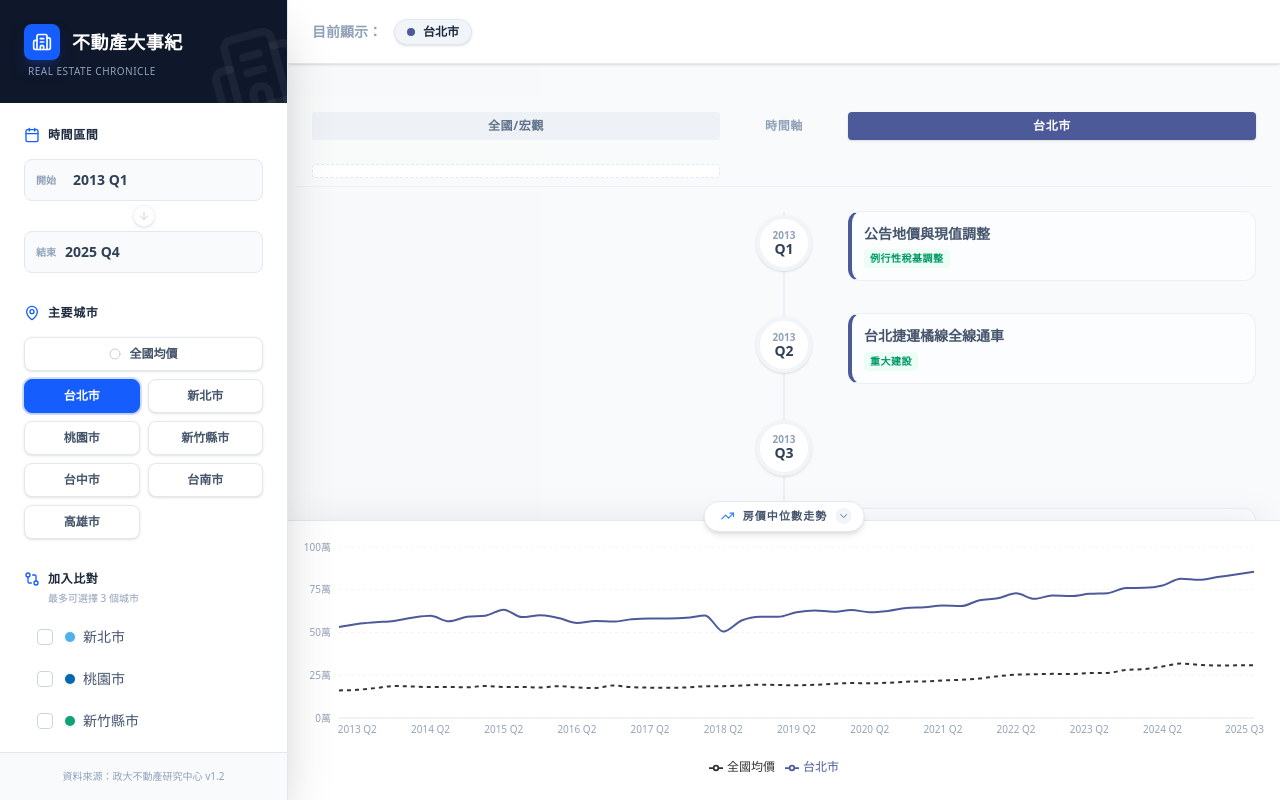
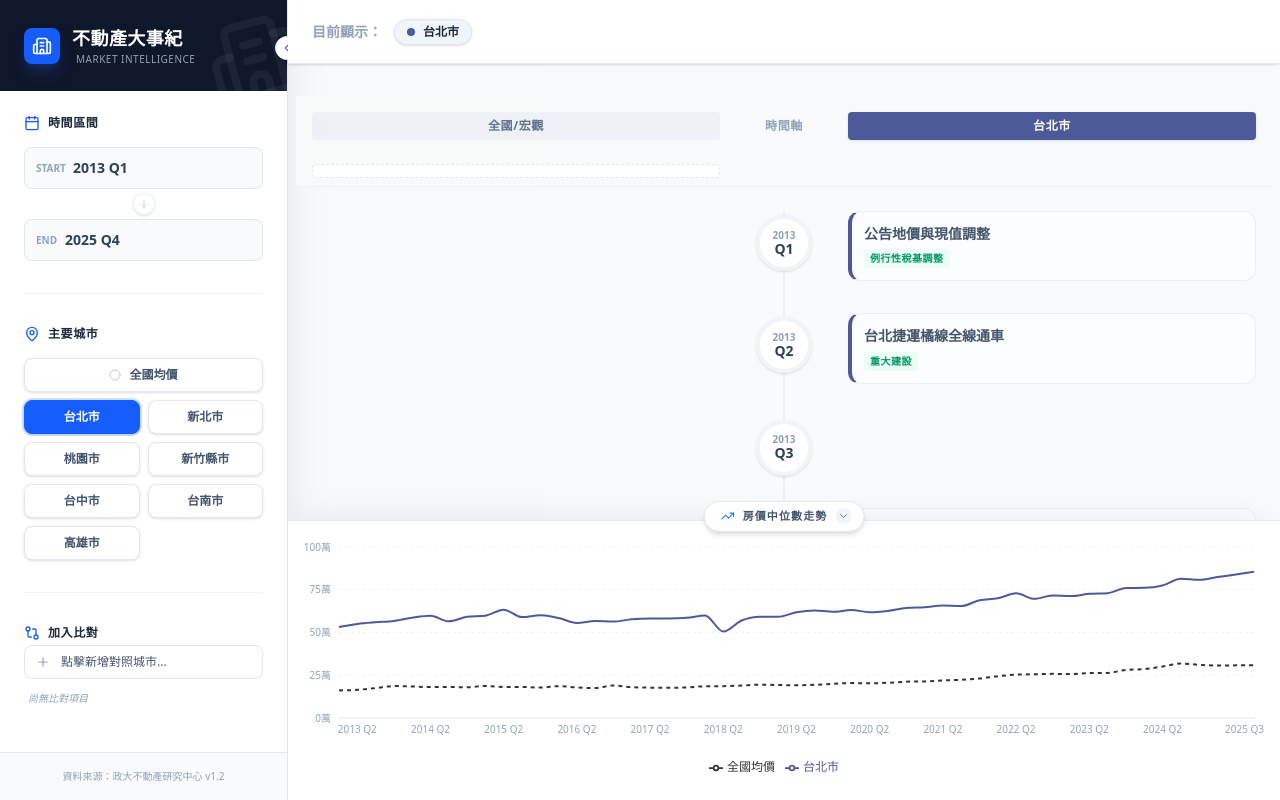
Before and after one commit to NCCU-rer/Real-Estate-Chronicle, a Next.js app: page / in a window 1280 px wide. Built offline with nearby package versions, Linux system fonts and the light colour scheme.

Commit message:
sidebar調整

```diff
--- a/src/app/page.tsx
+++ b/src/app/page.tsx
@@ -1,8 +1,8 @@
 "use client";
 
 import { useState, useMemo } from "react";
-import DashboardSidebar from "@/components/DashboardSidebar"; // 剛建立的側邊欄組件
-import DashboardChart from "@/components/DashboardChart";     // ✨ 剛建立的圖表容器組件
+import DashboardSidebar from "@/components/DashboardSidebar";
+import DashboardChart from "@/components/DashboardChart";
 import EventList from "@/components/EventList";
 import { rawData } from "@/data/sourceData";
 import { processEvents, getQuarterValue } from "@/utils/eventHelper";
@@ -16,6 +16,9 @@ export default function Home() {
   const [compareCities, setCompareCities] = useState<string[]>([]);
   const [isSettingsOpen, setIsSettingsOpen] = useState(false);
   const [isChartOpen, setIsChartOpen] = useState(true);
+
+  // ✨ 新增：側邊欄收合狀態 (預設 false = 展開)
+  const [isSidebarCollapsed, setIsSidebarCollapsed] = useState(false);
 
   // === 2. 業務邏輯 (Handlers) ===
   const handleMainCityChange = (cityId: string) => {
@@ -66,10 +69,12 @@ export default function Home() {
   return (
     <main className="h-screen w-full flex bg-slate-50 font-sans overflow-hidden">
 
-      {/* 1. 側邊欄組件 */}
+      {/* 1. 側邊欄組件 (傳入新的收合狀態) */}
       <DashboardSidebar
         isSettingsOpen={isSettingsOpen}
         setIsSettingsOpen={setIsSettingsOpen}
+        isSidebarCollapsed={isSidebarCollapsed}     // ✨ 傳入狀態
+        setIsSidebarCollapsed={setIsSidebarCollapsed} // ✨ 傳入控制函式
         startPeriod={startPeriod}
         setStartPeriod={setStartPeriod}
         endPeriod={endPeriod}
@@ -107,8 +112,7 @@ export default function Home() {
            </div>
         </header>
 
-        {/* List Content (Middle) */}
-        {/* 注意：這裡的 padding-bottom 依然依賴 isChartOpen 來動態調整 */}
+        {/* List Content */}
         <div className={`flex-1 overflow-y-auto custom-scrollbar bg-slate-50/50 scroll-smooth transition-all duration-300 ${isChartOpen ? 'pb-75' : 'pb-20'}`}>
            <div className="pt-8">
               <EventList
@@ -122,7 +126,7 @@ export default function Home() {
            </div>
         </div>
 
-        {/* 3. 底部圖表組件 */}
+        {/* Bottom Chart */}
         <DashboardChart
           isChartOpen={isChartOpen}
           setIsChartOpen={setIsChartOpen}
--- a/src/components/DashboardSidebar.tsx
+++ b/src/components/DashboardSidebar.tsx
@@ -2,7 +2,6 @@
 
 import { generateQuarterOptions } from "@/utils/eventHelper";
 import { CITIES_CONFIG } from "@/config/cityColors";
-// ✨ 引入漂亮的圖標
 import {
   Building2,
   Calendar,
@@ -11,7 +10,10 @@ import {
   X,
   ArrowRight,
   CheckCircle2,
-  Circle
+  Circle,
+  ChevronLeft,
+  ChevronRight,
+  Plus
 } from "lucide-react";
 
 const QUARTER_OPTIONS = generateQuarterOptions();
@@ -19,6 +21,8 @@ const QUARTER_OPTIONS = generateQuarterOptions();
 interface SidebarProps {
   isSettingsOpen: boolean;
   setIsSettingsOpen: (v: boolean) => void;
+  isSidebarCollapsed: boolean;
+  setIsSidebarCollapsed: (v: boolean) => void;
   startPeriod: string;
   setStartPeriod: (v: string) => void;
   endPeriod: string;
@@ -33,6 +37,8 @@ interface SidebarProps {
 export default function DashboardSidebar({
   isSettingsOpen,
   setIsSettingsOpen,
+  isSidebarCollapsed,
+  setIsSidebarCollapsed,
   startPeriod,
   setStartPeriod,
   endPeriod,
@@ -43,6 +49,20 @@ export default function DashboardSidebar({
   toggleCompare,
   handleCancelCompare,
 }: SidebarProps) {
+
+  const handleCompareSelect = (e: React.ChangeEvent<HTMLSelectElement>) => {
+    const val = e.target.value;
+    if (val && val !== "default") {
+      toggleCompare(val);
+      e.target.value = "default";
+    }
+  };
+
+  // ✨ Helper: 處理展開邏輯
+  const expandSidebar = () => {
+    if (isSidebarCollapsed) setIsSidebarCollapsed(false);
+  };
+
   return (
     <>
        {/* 遮罩層 (Mobile用) */}
@@ -54,36 +74,67 @@ export default function DashboardSidebar({
       )}
 
       <aside className={`
-        fixed md:static inset-y-0 left-0 z-60 w-72
+        fixed md:static inset-y-0 left-0 z-[60
         bg-white border-r border-slate-200
-        flex flex-col shadow-2xl transition-transform duration-300 ease-in-out
+        flex flex-col shadow-2xl transition-all duration-300 ease-in-out
         ${isSettingsOpen ? "translate-x-0" : "-translate-x-full md:translate-x-0"}
+        ${isSidebarCollapsed ? "w-20" : "w-72"}
       `}>
-        {/* Header */}
-        <div className="p-6 bg-slate-900 text-white flex justify-between items-center shrink-0 relative overflow-hidden group">
-          {/* 背景裝飾圖標 (淡淡的) */}
+
+        {/* 收合切換按鈕 */}
+        <button
+          onClick={() => setIsSidebarCollapsed(!isSidebarCollapsed)}
+          className="hidden md:flex absolute -right-3 top-9 w-6 h-6 bg-white border border-slate-200 rounded-full items-center justify-center shadow-md text-slate-500 hover:text-blue-600 hover:scale-110 z-50 transition-all"
+        >
+          {isSidebarCollapsed ? <ChevronRight className="w-3.5 h-3.5" /> : <ChevronLeft className="w-3.5 h-3.5" />}
+        </button>
+
+        {/* Header - ✨ 讓 Logo 區域也可以點擊展開 */}
+        <div
+          onClick={expandSidebar}
+          className={`
+            bg-slate-900 text-white flex items-center shrink-0 relative overflow-hidden group transition-all duration-300
+            ${isSidebarCollapsed ? "p-4 justify-center cursor-pointer hover:bg-slate-800" : "p-6 justify-between"}
+          `}
+        >
+          {!isSidebarCollapsed && (
             <Building2 className="absolute -right-4 -bottom-4 w-24 h-24 text-white/5 rotate-[-15deg] group-hover:rotate-0 transition-transform duration-500" />
+          )}
 
-          <div className="relative z-10">
-            <div className="flex items-center gap-3 mb-1">
-              <div className="p-2 bg-blue-600 rounded-lg shadow-lg shadow-blue-900/50">
+          <div className="relative z-10 flex items-center gap-3">
+            <div className="p-2 bg-blue-600 rounded-lg shadow-lg shadow-blue-900/50 shrink-0">
               <Building2 className="w-5 h-5 text-white" />
             </div>
-              <h1 className="font-bold text-lg tracking-wide">不動產大事紀</h1>
+
+            <div className={`transition-opacity duration-200 ${isSidebarCollapsed ? "opacity-0 w-0 overflow-hidden" : "opacity-100"}`}>
+              <h1 className="font-bold text-lg tracking-wide whitespace-nowrap">不動產大事紀</h1>
+              <p className="text-[10px] text-slate-400 pl-1 tracking-wider uppercase whitespace-nowrap">Market Intelligence</p>
             </div>
-            <p className="text-[10px] text-slate-400 pl-1 tracking-wider uppercase">Real Estate Chronicle </p>
           </div>
-          <button onClick={() => setIsSettingsOpen(false)} className="md:hidden text-white/70 hover:text-white transition-colors">
+
+          <button onClick={(e) => { e.stopPropagation(); setIsSettingsOpen(false); }} className="md:hidden text-white/70 hover:text-white transition-colors">
             <X className="w-6 h-6" />
           </button>
         </div>
 
         {/* 捲動內容區 */}
-        <div className="flex-1 overflow-y-auto custom-scrollbar p-6 space-y-8">
+        <div className="flex-1 overflow-y-auto custom-scrollbar p-6 space-y-8 overflow-x-hidden">
 
           {/* 1. 時間區間 */}
-          <div>
-            <label className="flex items-center gap-2 text-xs font-bold text-slate-800 uppercase tracking-wider mb-4">
+          <div className="relative group/section">
+            {isSidebarCollapsed ? (
+              // ✨ 收合模式：點擊 Icon 展開
+              <div
+                onClick={expandSidebar}
+                className="flex justify-center p-2 rounded-xl hover:bg-slate-100 cursor-pointer transition-colors"
+                title="點擊展開設定時間"
+              >
+                <Calendar className="w-6 h-6 text-slate-400 group-hover/section:text-blue-600 transition-colors" />
+              </div>
+            ) : (
+              // 展開模式
+              <>
+                <label className="flex items-center gap-2 text-xs font-bold text-slate-800 uppercase tracking-wider mb-4 whitespace-nowrap">
                   <Calendar className="w-4 h-4 text-blue-600" />
                   時間區間
                 </label>
@@ -91,41 +142,46 @@ export default function DashboardSidebar({
                 <div className="flex flex-col gap-2">
                   <div className="relative group">
                     <div className="absolute inset-y-0 left-0 pl-3 flex items-center pointer-events-none">
-                  <span className="text-[10px] font-bold text-slate-400 group-focus-within:text-blue-500 transition-colors">開始</span>
+                      <span className="text-[10px] font-bold text-slate-400 group-focus-within:text-blue-500 transition-colors">START</span>
                     </div>
-                <select
-                  value={startPeriod}
-                  onChange={(e) => setStartPeriod(e.target.value)}
-                  className="w-full bg-slate-50 border border-slate-200 text-slate-700 text-sm rounded-lg pl-12 pr-3 py-2.5 outline-none focus:ring-2 focus:ring-blue-500/20 focus:border-blue-500 transition-all font-bold appearance-none cursor-pointer hover:bg-white"
-                >
+                    <select value={startPeriod} onChange={(e) => setStartPeriod(e.target.value)} className="w-full bg-slate-50 border border-slate-200 text-slate-700 text-sm rounded-lg pl-12 pr-3 py-2.5 outline-none focus:ring-2 focus:ring-blue-500/20 focus:border-blue-500 transition-all font-bold appearance-none cursor-pointer hover:bg-white">
                       {QUARTER_OPTIONS.map(q => <option key={q} value={q}>{q.replace("_", " ")}</option>)}
                     </select>
                   </div>
-
                   <div className="flex justify-center -my-1 z-10">
                     <div className="bg-white p-1 rounded-full border border-slate-100 shadow-sm text-slate-300">
                       <ArrowRight className="w-3 h-3 rotate-90" />
                     </div>
                   </div>
-
                   <div className="relative group">
                     <div className="absolute inset-y-0 left-0 pl-3 flex items-center pointer-events-none">
-                   <span className="text-[10px] font-bold text-slate-400 group-focus-within:text-blue-500 transition-colors">結束</span>
+                       <span className="text-[10px] font-bold text-slate-400 group-focus-within:text-blue-500 transition-colors">END</span>
                     </div>
-                <select
-                  value={endPeriod}
-                  onChange={(e) => setEndPeriod(e.target.value)}
-                  className="w-full bg-slate-50 border border-slate-200 text-slate-700 text-sm rounded-lg pl-10 pr-3 py-2.5 outline-none focus:ring-2 focus:ring-blue-500/20 focus:border-blue-500 transition-all font-bold appearance-none cursor-pointer hover:bg-white"
-                >
+                    <select value={endPeriod} onChange={(e) => setEndPeriod(e.target.value)} className="w-full bg-slate-50 border border-slate-200 text-slate-700 text-sm rounded-lg pl-10 pr-3 py-2.5 outline-none focus:ring-2 focus:ring-blue-500/20 focus:border-blue-500 transition-all font-bold appearance-none cursor-pointer hover:bg-white">
                       {QUARTER_OPTIONS.map(q => <option key={q} value={q}>{q.replace("_", " ")}</option>)}
                     </select>
                   </div>
                 </div>
+              </>
+            )}
           </div>
 
+          <div className={`h-px bg-slate-100 w-full ${isSidebarCollapsed ? 'my-2' : ''}`} />
+
           {/* 2. 主要城市 */}
-          <div>
-            <label className="flex items-center gap-2 text-xs font-bold text-slate-800 uppercase tracking-wider mb-4">
+          <div className="relative group/section">
+             {isSidebarCollapsed ? (
+              // ✨ 收合模式：點擊 Icon 展開
+              <div
+                onClick={expandSidebar}
+                className="flex justify-center p-2 rounded-xl hover:bg-slate-100 cursor-pointer transition-colors"
+                title="點擊展開設定城市"
+              >
+                <MapPin className="w-6 h-6 text-slate-400 group-hover/section:text-blue-600 transition-colors" />
+              </div>
+             ) : (
+               <>
+                <label className="flex items-center gap-2 text-xs font-bold text-slate-800 uppercase tracking-wider mb-4 whitespace-nowrap">
                   <MapPin className="w-4 h-4 text-blue-600" />
                   主要城市
                 </label>
@@ -159,48 +215,92 @@ export default function DashboardSidebar({
                     </button>
                   ))}
                 </div>
+               </>
+             )}
           </div>
 
+          <div className={`h-px bg-slate-100 w-full ${isSidebarCollapsed ? 'my-2' : ''}`} />
+
           {/* 3. 加入比對 */}
-          <div>
+          <div className="relative group/section">
+            {isSidebarCollapsed ? (
+              // ✨ 收合模式：點擊 Icon 展開
+              <div
+                onClick={expandSidebar}
+                className="flex justify-center p-2 rounded-xl hover:bg-slate-100 cursor-pointer transition-colors"
+                title="點擊展開設定比對"
+              >
+                <GitCompare className="w-6 h-6 text-slate-400 group-hover/section:text-blue-600 transition-colors" />
+              </div>
+            ) : (
+              <>
                 <div className="flex justify-between items-center mb-1">
-               <label className="flex items-center gap-2 text-xs font-bold text-slate-800 uppercase tracking-wider">
+                   <label className="flex items-center gap-2 text-xs font-bold text-slate-800 uppercase tracking-wider whitespace-nowrap">
                      <GitCompare className="w-4 h-4 text-blue-600" />
                      加入比對
                    </label>
                    {compareCities.length > 0 && (
-                 <button onClick={handleCancelCompare} className="flex items-center gap-1 text-[10px] text-red-500 hover:text-red-600 font-bold bg-red-50 hover:bg-red-100 px-2 py-1 rounded-md transition-all">
-                   <X className="w-3 h-3" />
+                     <button onClick={handleCancelCompare} className="text-[10px] text-red-500 hover:text-red-600 font-bold hover:underline transition-all">
                        清除
                      </button>
                    )}
                 </div>
-            <p className="text-[10px] text-slate-400 mb-3 pl-6 flex items-center gap-1">
-              最多可選擇 3 個城市
-            </p>
-            <div className="space-y-1 pl-1">
-               {CITIES_CONFIG.filter((c) => c.id !== mainCity).map((c) => {
-                  const isChecked = compareCities.includes(c.id);
-                  const isDisabled = !isChecked && compareCities.length >= 3;
+
+                <div className="relative mb-3">
+                  <div className="absolute inset-y-0 left-0 pl-3 flex items-center pointer-events-none">
+                    <Plus className="w-3.5 h-3.5 text-slate-400" />
+                  </div>
+                  <select
+                    onChange={handleCompareSelect}
+                    defaultValue="default"
+                    disabled={compareCities.length >= 3}
+                    className="w-full bg-white border border-slate-200 text-slate-600 text-xs rounded-lg pl-9 pr-2 py-2 outline-none focus:ring-2 focus:ring-blue-500/20 focus:border-blue-500 transition-all appearance-none cursor-pointer hover:border-blue-300 disabled:opacity-50 disabled:cursor-not-allowed"
+                  >
+                    <option value="default" disabled>
+                      {compareCities.length >= 3 ? "已達上限 (最多3個)" : "點擊新增對照城市..."}
+                    </option>
+                    {CITIES_CONFIG.filter(c => c.id !== mainCity && !compareCities.includes(c.id)).map(c => (
+                      <option key={c.id} value={c.id}>
+                        {c.label}
+                      </option>
+                    ))}
+                  </select>
+                </div>
+
+                <div className="flex flex-wrap gap-2 min-h-30px">
+                   {compareCities.length === 0 && (
+                     <span className="text-[10px] text-slate-400 italic pl-1">尚無比對項目</span>
+                   )}
+
+                   {compareCities.map(cityId => {
+                     const cityConfig = CITIES_CONFIG.find(c => c.id === cityId);
+                     if (!cityConfig) return null;
+
                      return (
-                    <label key={c.id} className={`flex items-center gap-3 p-2 rounded-lg border border-transparent transition-all ${isDisabled ? 'opacity-40 cursor-not-allowed' : 'hover:bg-slate-50 cursor-pointer hover:border-slate-100 active:bg-slate-100'}`}>
-                       <div className={`w-4 h-4 rounded border flex items-center justify-center transition-all ${isChecked ? 'bg-blue-500 border-blue-500 shadow-sm' : 'border-slate-300 bg-white'}`}>
-                         {isChecked && <CheckCircle2 className="w-3 h-3 text-white" />}
-                       </div>
-                       <input type="checkbox" checked={isChecked} onChange={() => !isDisabled && toggleCompare(c.id)} disabled={isDisabled} className="hidden" />
-                       <div className="flex items-center gap-2">
-                          <span className="w-2.5 h-2.5 rounded-full shadow-sm ring-1 ring-slate-100" style={{ backgroundColor: c.color }}></span>
-                          <span className={`text-sm font-medium transition-colors ${isChecked ? 'text-slate-900' : 'text-slate-600'}`}>{c.label}</span>
-                       </div>
-                    </label>
+                       <span key={cityId} className="inline-flex items-center gap-1.5 px-2.5 py-1 rounded-full bg-slate-100 border border-slate-200 text-xs font-bold text-slate-700 group animate-in fade-in zoom-in duration-200">
+                         <span className="w-2 h-2 rounded-full" style={{ backgroundColor: cityConfig.color }}></span>
+                         {cityConfig.label}
+                         <button
+                           onClick={() => toggleCompare(cityId)}
+                           className="ml-1 -mr-1 p-0.5 rounded-full hover:bg-slate-200 text-slate-400 hover:text-red-500 transition-colors"
+                         >
+                           <X className="w-3 h-3" />
+                         </button>
+                       </span>
                      );
                    })}
                 </div>
+              </>
+            )}
           </div>
         </div>
 
-        <div className="p-4 bg-slate-50 text-[10px] text-slate-400 border-t border-slate-200 text-center">
-          資料來源：政大不動產研究中心 v1.2
+        {/* Footer */}
+        <div className={`
+          bg-slate-50 text-[10px] text-slate-400 border-t border-slate-200 text-center transition-all duration-300
+          ${isSidebarCollapsed ? "p-2" : "p-4"}
+        `}>
+          {isSidebarCollapsed ? "@RER" : "資料來源：政大不動產研究中心 v1.2"}
         </div>
       </aside>
     </>
```
Lines whose indentation alone changed are shown as unchanged.
